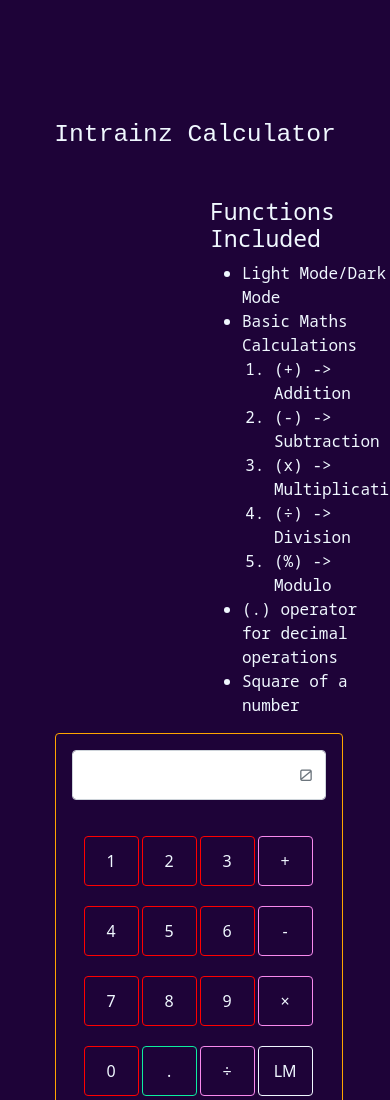
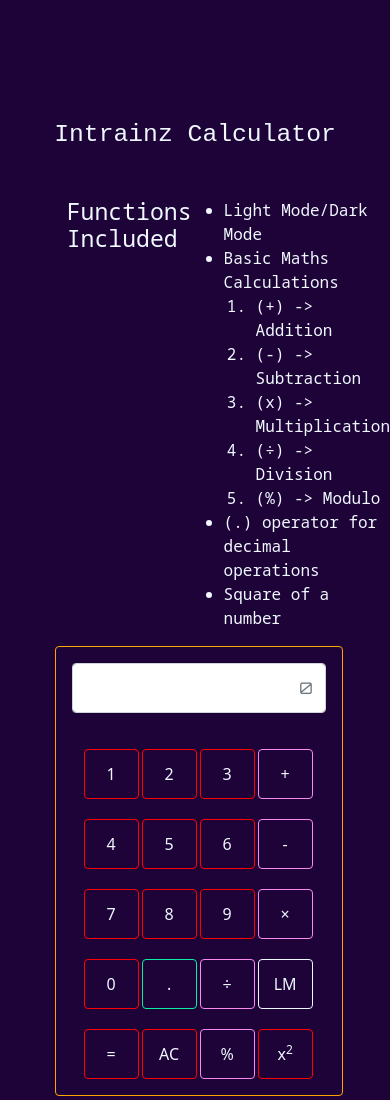
Before and after one commit to ameybagwe12/Caculator_Project, a plain HTML site: page index.html in a window 390 px wide. Shown: the top 1100 px of the page. Drawn offline with nearby package versions, Linux system fonts and the light colour scheme.

Commit message:
final media-quer commit

```diff
--- a/styles.css
+++ b/styles.css
@@ -87,7 +87,8 @@ section {
         margin-left: 14%;
         margin-bottom: 20px;
     }
-    /* .functions {
-
-    } */
+    .functions {
+       display: flex;
+       justify-content: flex-end;
+    }
 }
```
